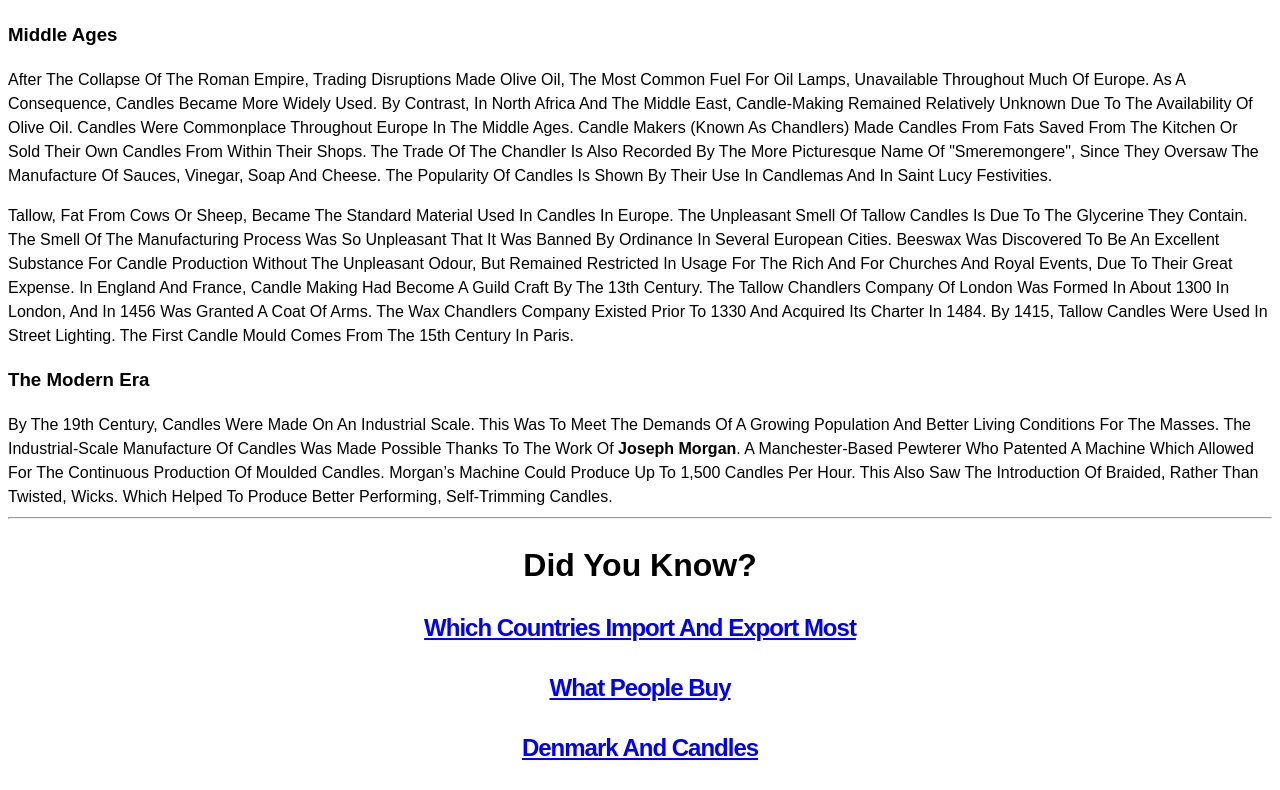
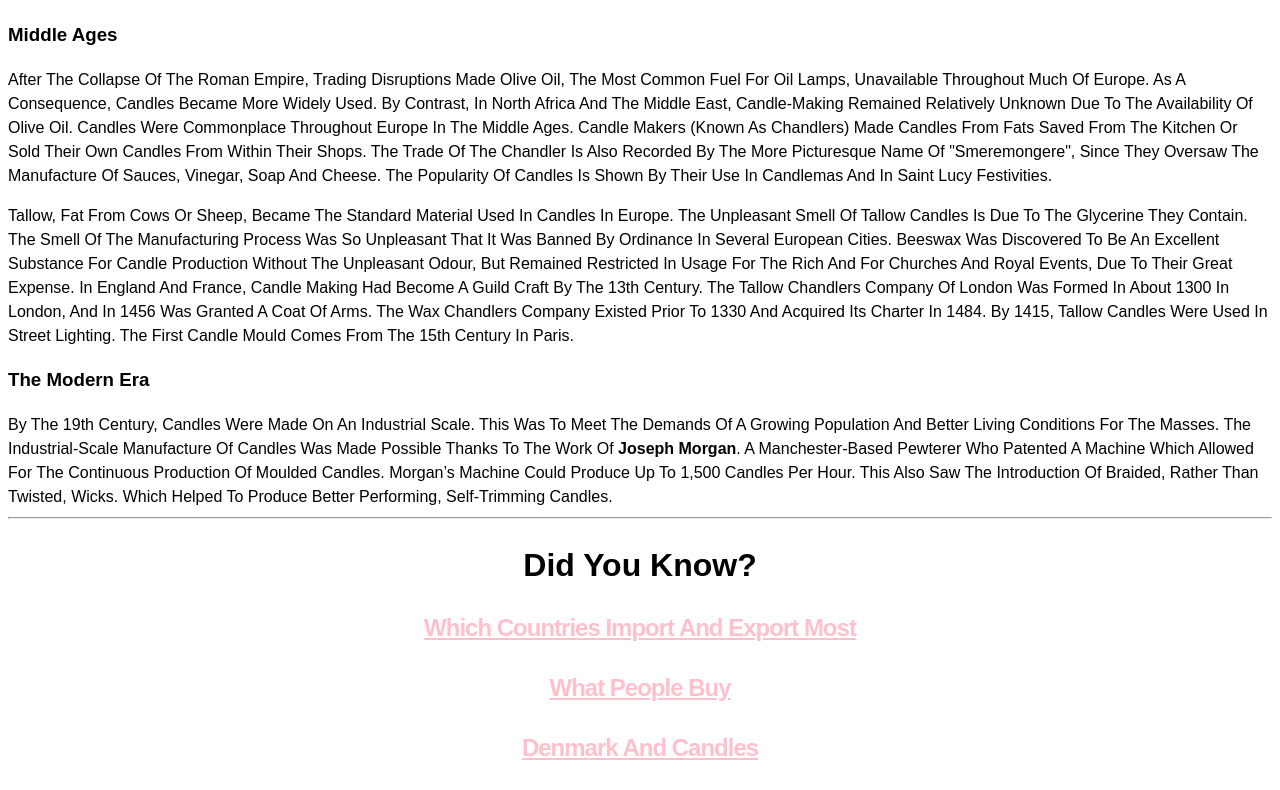
Before and after one commit to CristianaBV/useofcandles, a plain HTML site: page index.html in a window 1280 px wide. Shown: the part 899-1689 px from the top of the page. Drawn offline with Linux system fonts and the light colour scheme.

Commit message:
change color element a

```diff
--- a/main.css
+++ b/main.css
@@ -6,14 +6,14 @@
 			}
 footer,
 a{ font-size: .75m ;
-		color: green ;
+		color: pink ;
 		}
 :hover{ background : gray ;
 		}
 nav,
 a{ letter-spacing: -1px ;
 text-align: center ;
-color: blue ;
+color: pink ;
 font-size: 1em ;
 		}
 Details { color: red ;  }
```
